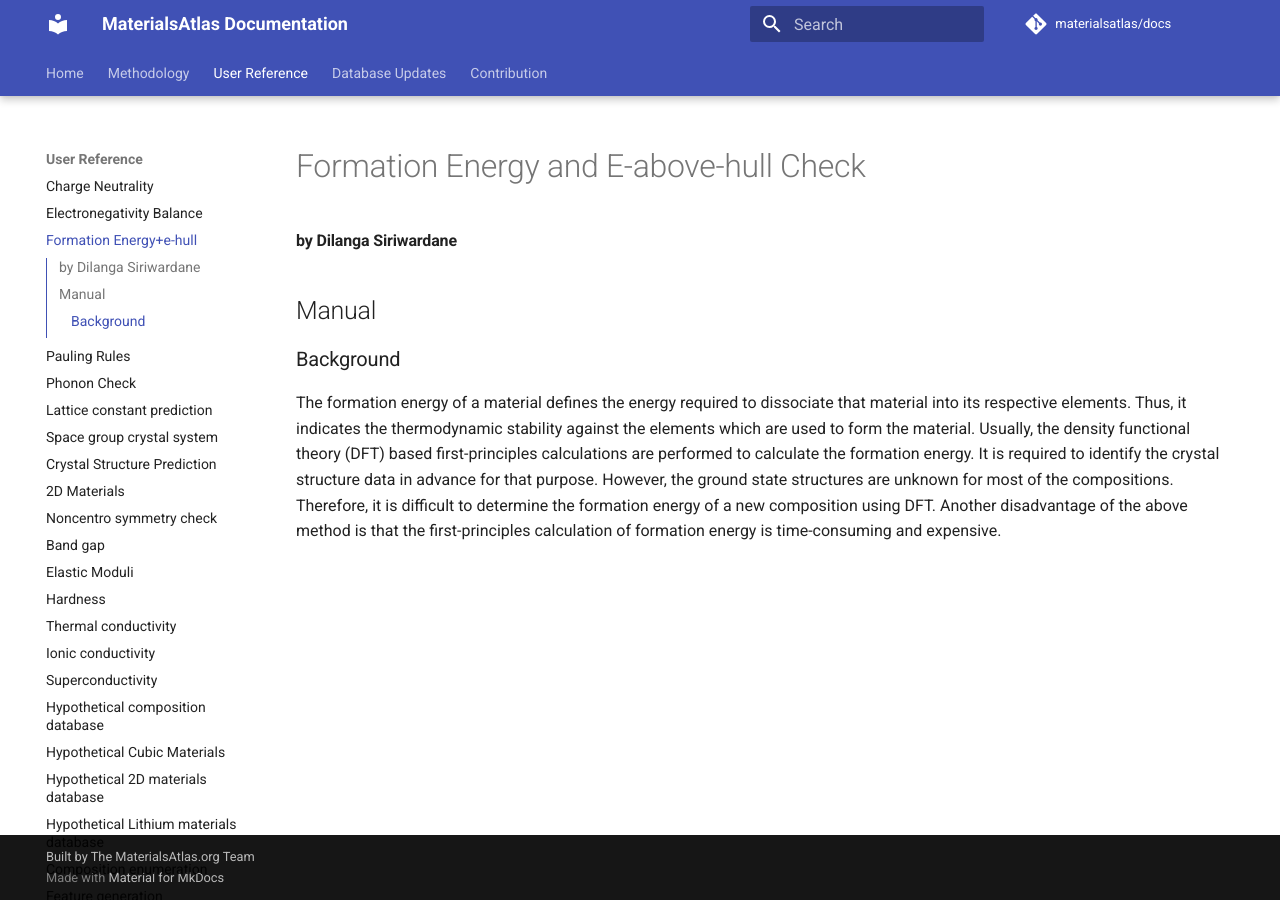
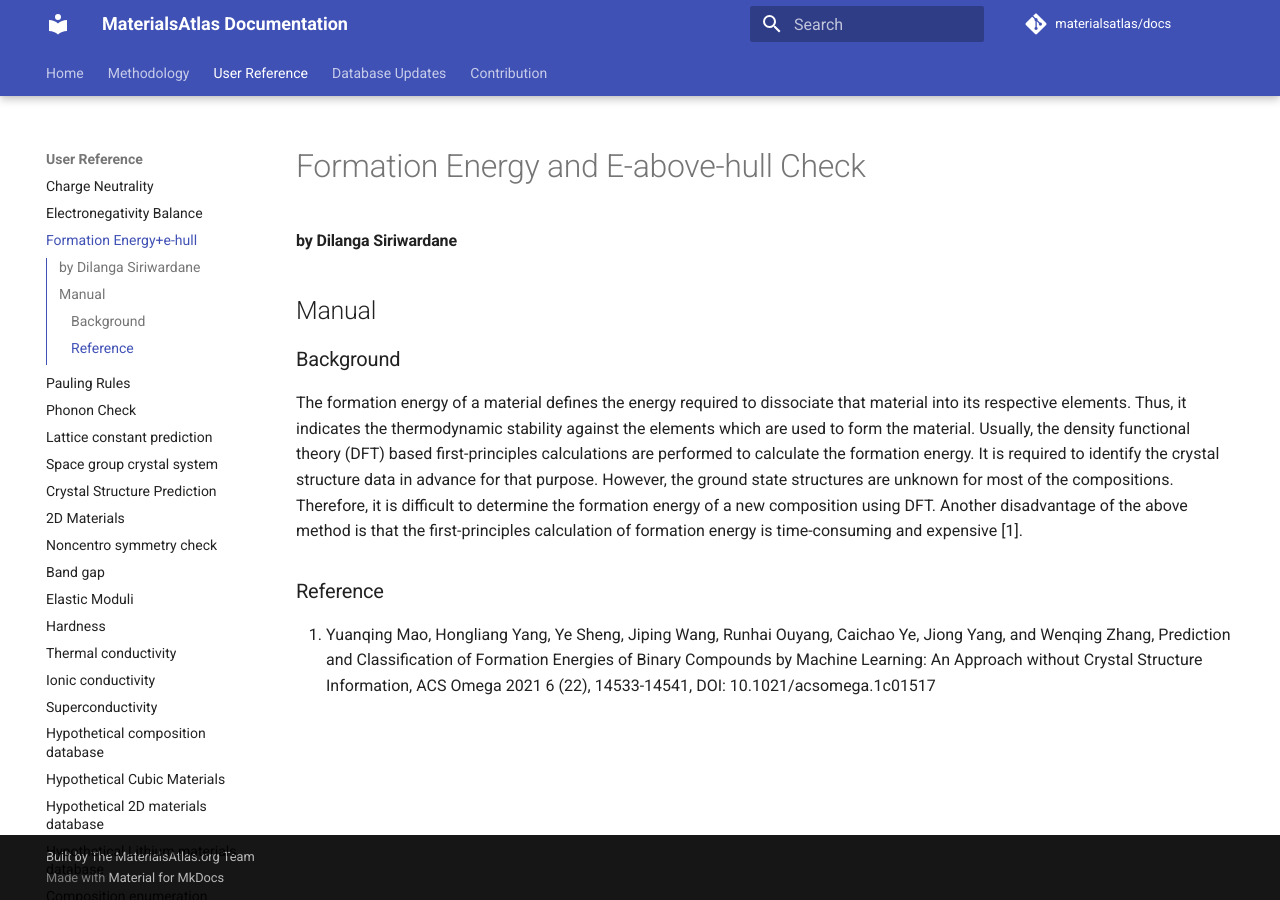
Before and after one commit to usccolumbia/materialsatlas, an MkDocs documentation site: the page built from docs/user-guide/formation_energy_ehull.md, in a window 1280 px wide. Built offline with MkDocs 1.6.1 and Material for MkDocs 9.7.7, drawn with Linux system fonts in a browser that asks for light colours; comment, search, counter and statistics services are not loaded.

Commit message:
Update formation_energy_ehull.md

```diff
--- a/docs/user-guide/formation_energy_ehull.md
+++ b/docs/user-guide/formation_energy_ehull.md
@@ -5,4 +5,9 @@
 
 ### Background
 
-The formation energy of a material defines the energy required to dissociate that material into its respective elements. Thus, it indicates the thermodynamic stability against the elements which are used to form the material. Usually, the density functional theory (DFT) based first-principles calculations are performed to calculate the formation energy. It is required to identify the crystal structure data in advance for that purpose. However, the ground state structures are unknown for most of the compositions. Therefore, it is difficult to determine the formation energy of a new composition using DFT. Another disadvantage of the above method is that the first-principles calculation of formation energy is time-consuming and expensive.
+The formation energy of a material defines the energy required to dissociate that material into its respective elements. Thus, it indicates the thermodynamic stability against the elements which are used to form the material. Usually, the density functional theory (DFT) based first-principles calculations are performed to calculate the formation energy. It is required to identify the crystal structure data in advance for that purpose. However, the ground state structures are unknown for most of the compositions. Therefore, it is difficult to determine the formation energy of a new composition using DFT. Another disadvantage of the above method is that the first-principles calculation of formation energy is time-consuming and expensive [1].
+
+
+
+###Reference
+1. Yuanqing Mao, Hongliang Yang, Ye Sheng, Jiping Wang, Runhai Ouyang, Caichao Ye, Jiong Yang, and Wenqing Zhang, Prediction and Classification of Formation Energies of Binary Compounds by Machine Learning: An Approach without Crystal Structure Information, ACS Omega 2021 6 (22), 14533-14541, DOI: 10.1021/acsomega.1c01517
```
